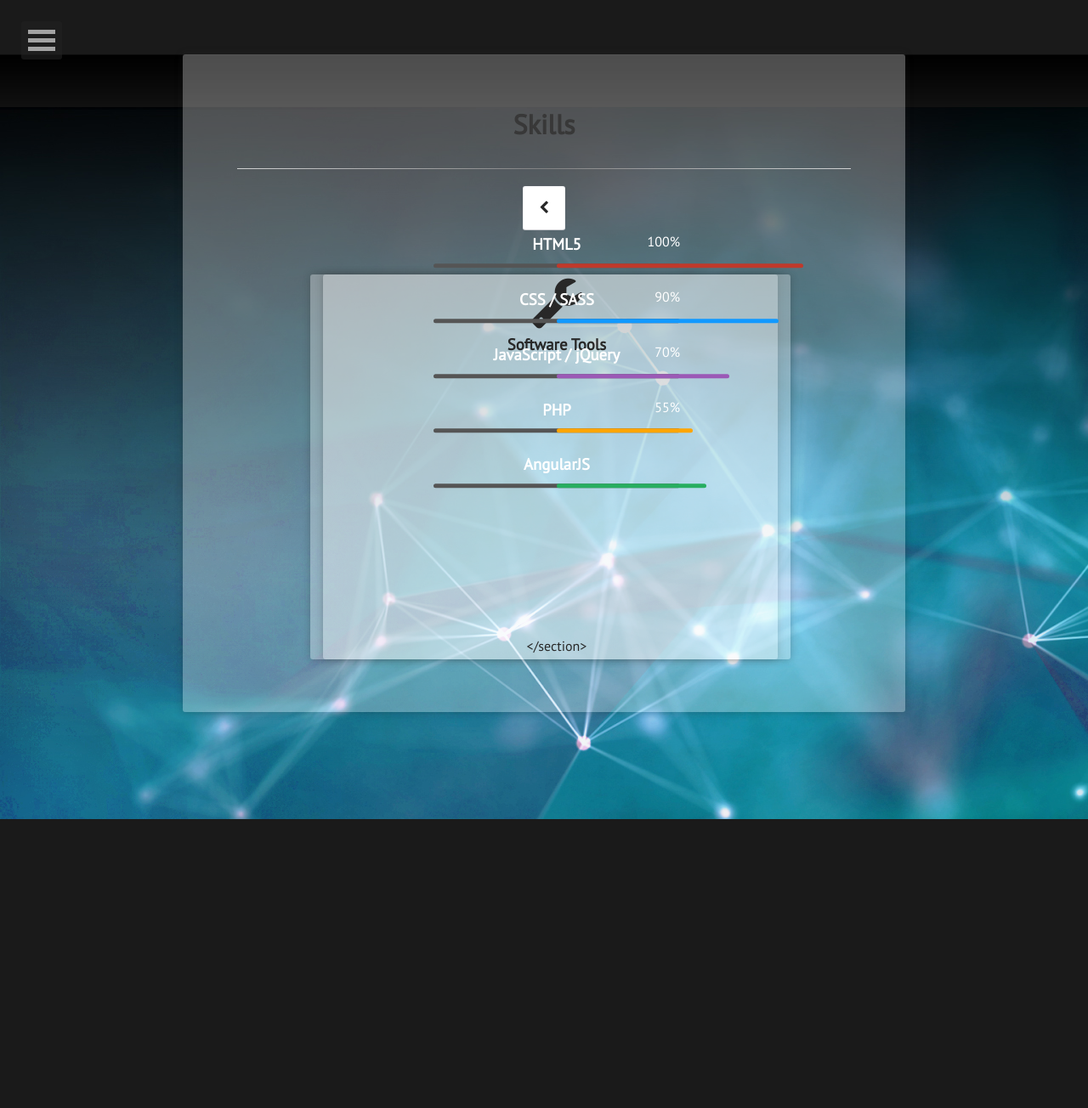
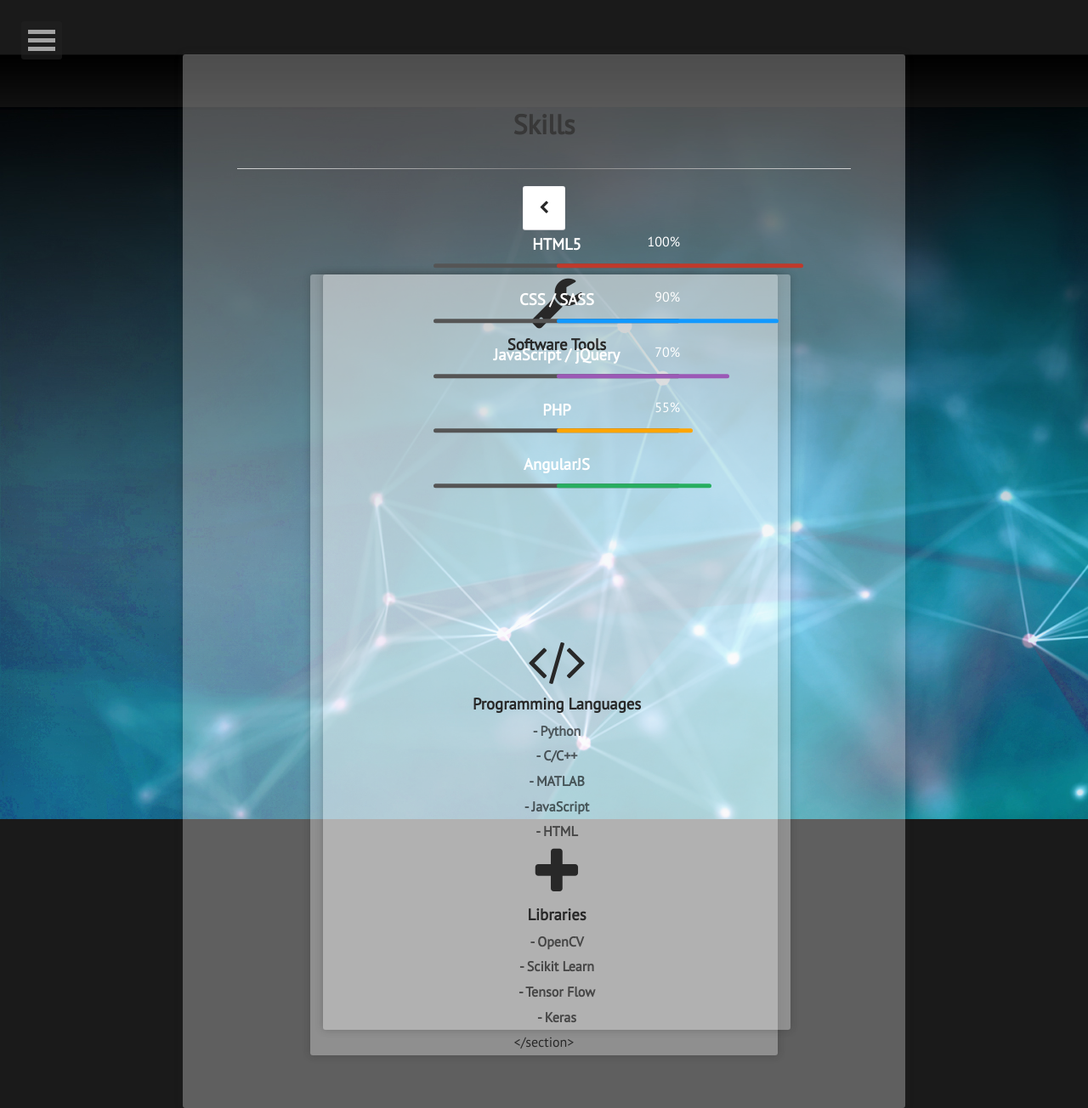
Before and after one commit to nalinraut/nalinraut.github.io, a Jekyll site: the page built from skills/index.md, in a window 1280 px wide. Shown: the whole page at 85% size. Built offline with Jekyll 4.4.1, drawn with Linux system fonts in a browser that asks for light colours; before the commit the page ends 964 px from its top, so only the background shows below that.

```diff
--- a/skills/index.md
+++ b/skills/index.md
@@ -99,8 +99,7 @@
       </div>
     </div>
 
-
-<!-- <div class="col-lg-4 col-md-6 text-center">
+ <div class="col-lg-4 col-md-6 text-center">
         <div class="service-box">
                     <i class="fa fa-4x fa-code wow bounceIn text-primary" data-wow-delay=".1s"></i>
                     <h3>Programming Languages</h3>
@@ -128,5 +127,5 @@
             </div>
 
         </div>
-    </div>  -->
+    </div>
 </section>
```
